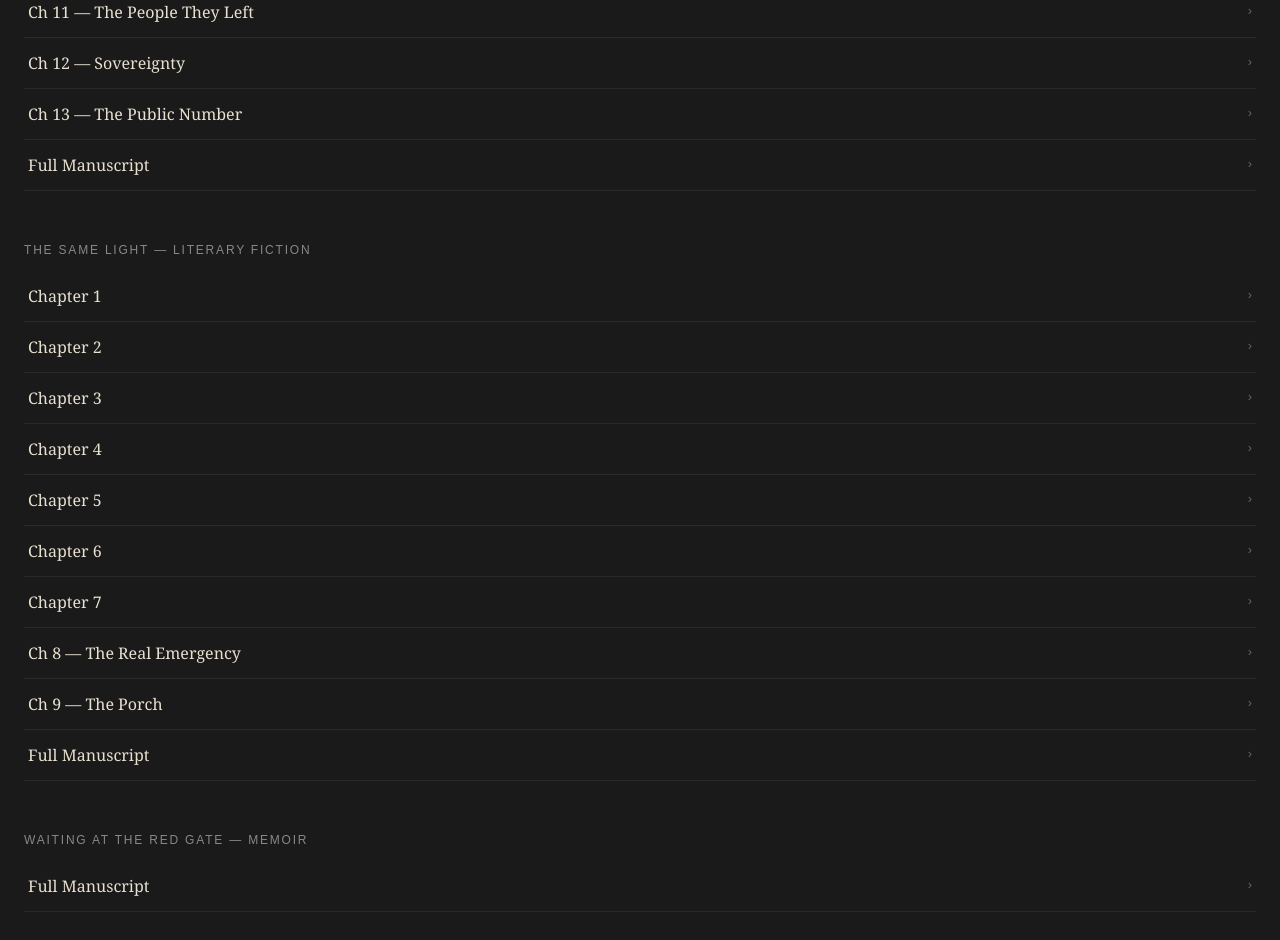
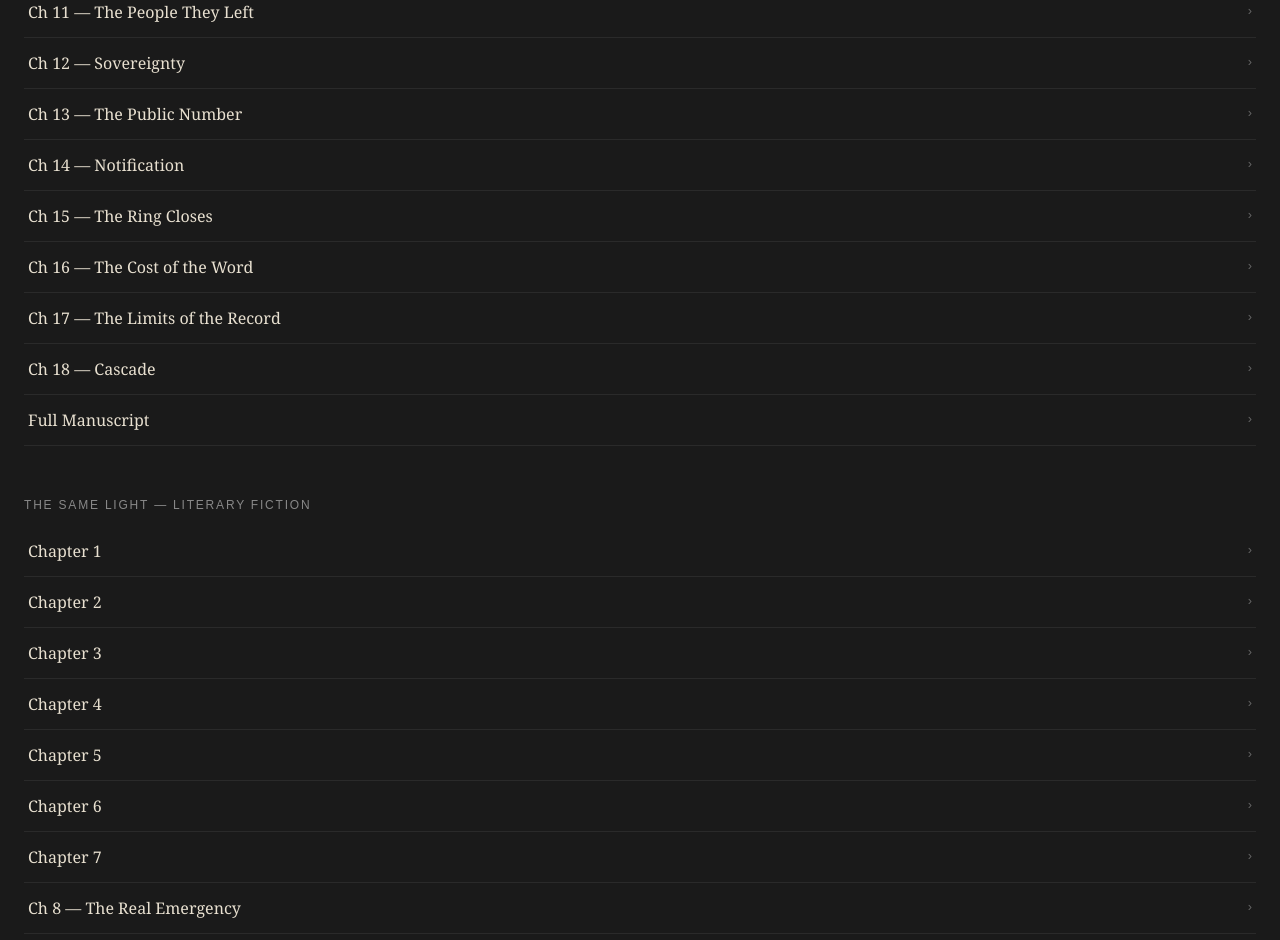
Before and after one commit to roudy80/writing-lab, a plain HTML site: page index.html in a window 1280 px wide. Shown: the part 1750-2690 px from the top of the page. Drawn offline with Linux system fonts and the light colour scheme.

Commit message:
Add Severance chapters 14-18 to index

```diff
--- a/index.html
+++ b/index.html
@@ -136,6 +136,11 @@
       <li><a href="#" onclick="loadChapter('severance/chapter11.md','Chapter 11 — The People They Left','Severance');return false;">Ch 11 — The People They Left <span>›</span></a></li>
       <li><a href="#" onclick="loadChapter('severance/chapter12.md','Chapter 12 — Sovereignty','Severance');return false;">Ch 12 — Sovereignty <span>›</span></a></li>
       <li><a href="#" onclick="loadChapter('severance/chapter13.md','Chapter 13 — The Public Number','Severance');return false;">Ch 13 — The Public Number <span>›</span></a></li>
+      <li><a href="#" onclick="loadChapter('severance/chapter14.md','Chapter 14 — Notification','Severance');return false;">Ch 14 — Notification <span>›</span></a></li>
+      <li><a href="#" onclick="loadChapter('severance/chapter15.md','Chapter 15 — The Ring Closes','Severance');return false;">Ch 15 — The Ring Closes <span>›</span></a></li>
+      <li><a href="#" onclick="loadChapter('severance/chapter16.md','Chapter 16 — The Cost of the Word','Severance');return false;">Ch 16 — The Cost of the Word <span>›</span></a></li>
+      <li><a href="#" onclick="loadChapter('severance/chapter17.md','Chapter 17 — The Limits of the Record','Severance');return false;">Ch 17 — The Limits of the Record <span>›</span></a></li>
+      <li><a href="#" onclick="loadChapter('severance/chapter18.md','Chapter 18 — Cascade','Severance');return false;">Ch 18 — Cascade <span>›</span></a></li>
       <li><a href="#" onclick="loadChapter('severance/manuscript.md','Full Manuscript','The Scattered Worlds: Severance');return false;">Full Manuscript <span>›</span></a></li>
     </ul>
   </div>
```
